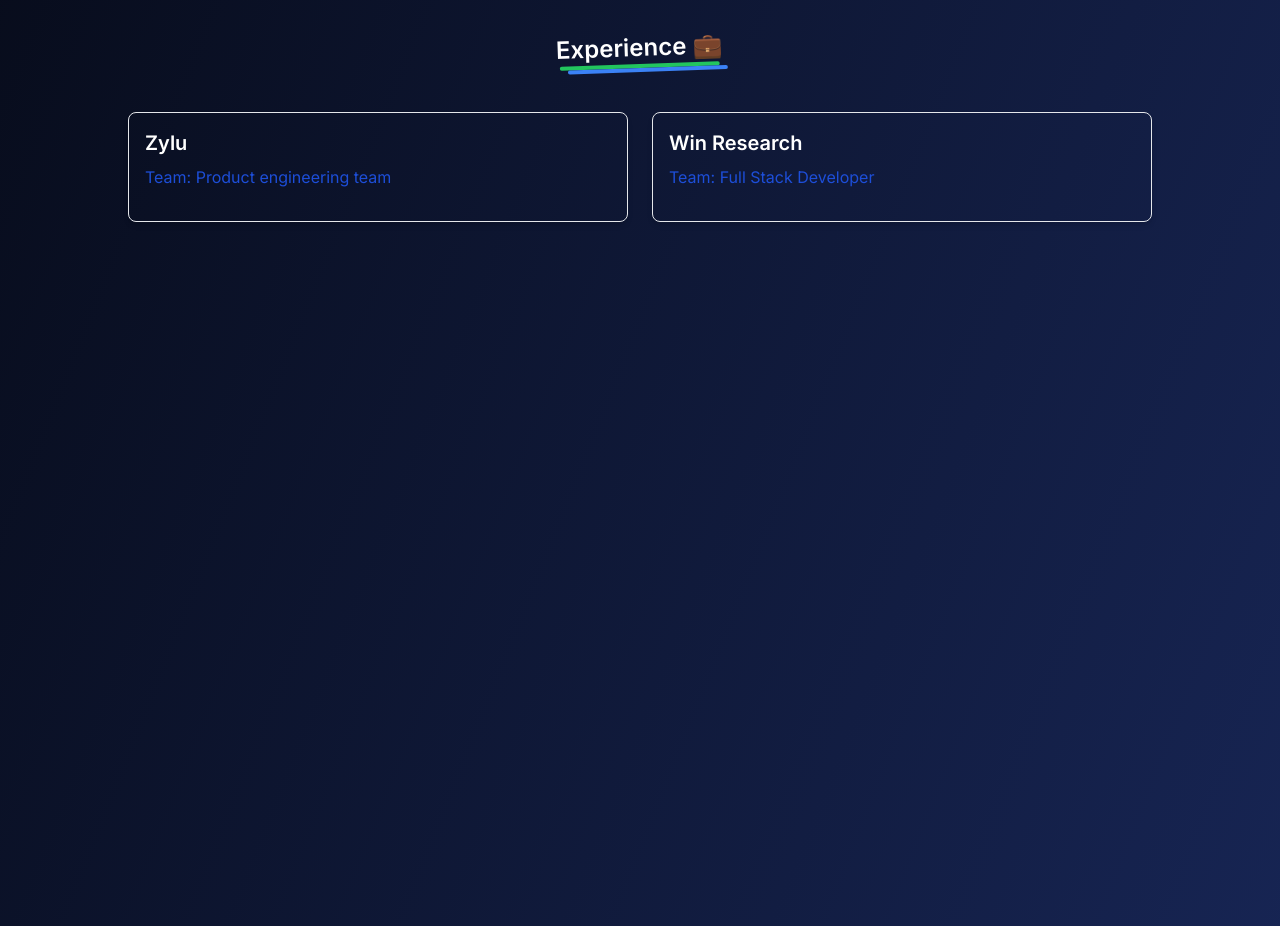
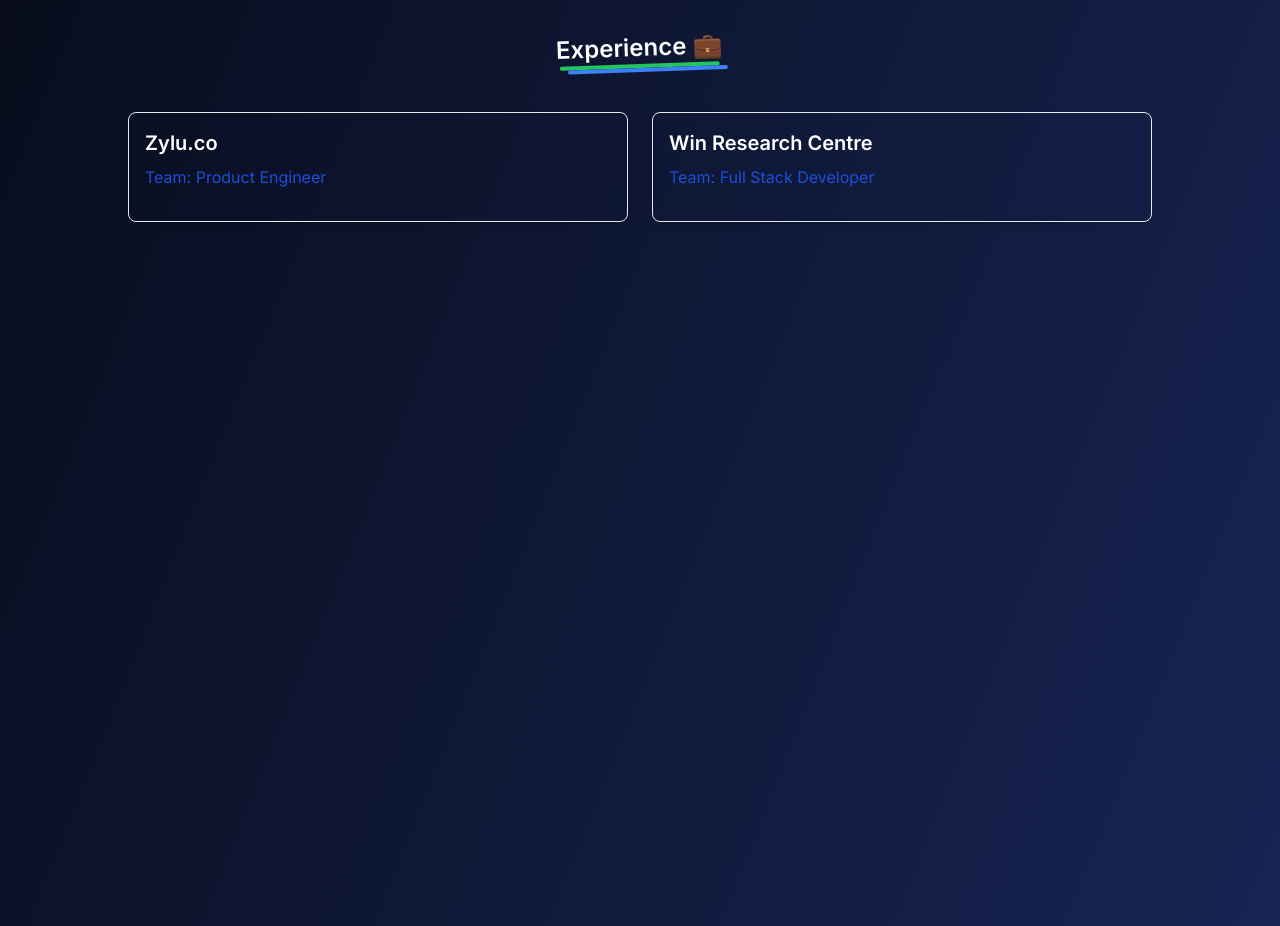
Before and after one commit to Somnathumapathi/Somnath-portfolio, a Next.js app: page / in a window 1280 px wide. Shown: the part 2180-3106 px from the top of the page. Built offline with nearby package versions, Linux system fonts and the light colour scheme.

Commit message:
Update experience.js

```diff
--- a/components/experience.js
+++ b/components/experience.js
@@ -3,11 +3,11 @@
 function Experience() {
     const experience = [
         {
-            company: "Zylu",
-            team : ["Product engineering team"],
+            company: "Zylu.co",
+            team : ["Product Engineer"],
         },
         {
-            company: "Win Research",
+            company: "Win Research Centre",
             team: ["Full Stack Developer"]
         }
     ]
```
